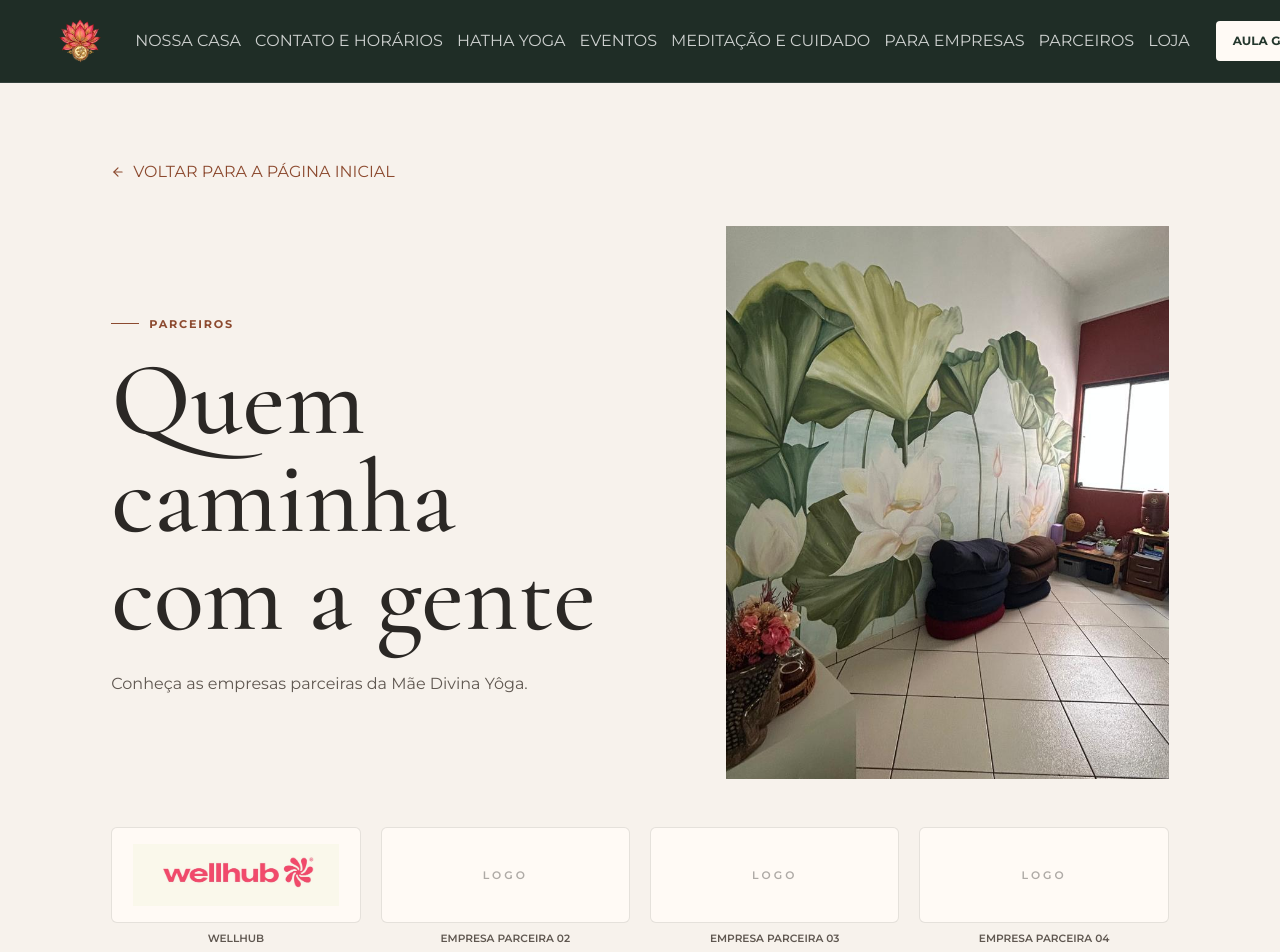
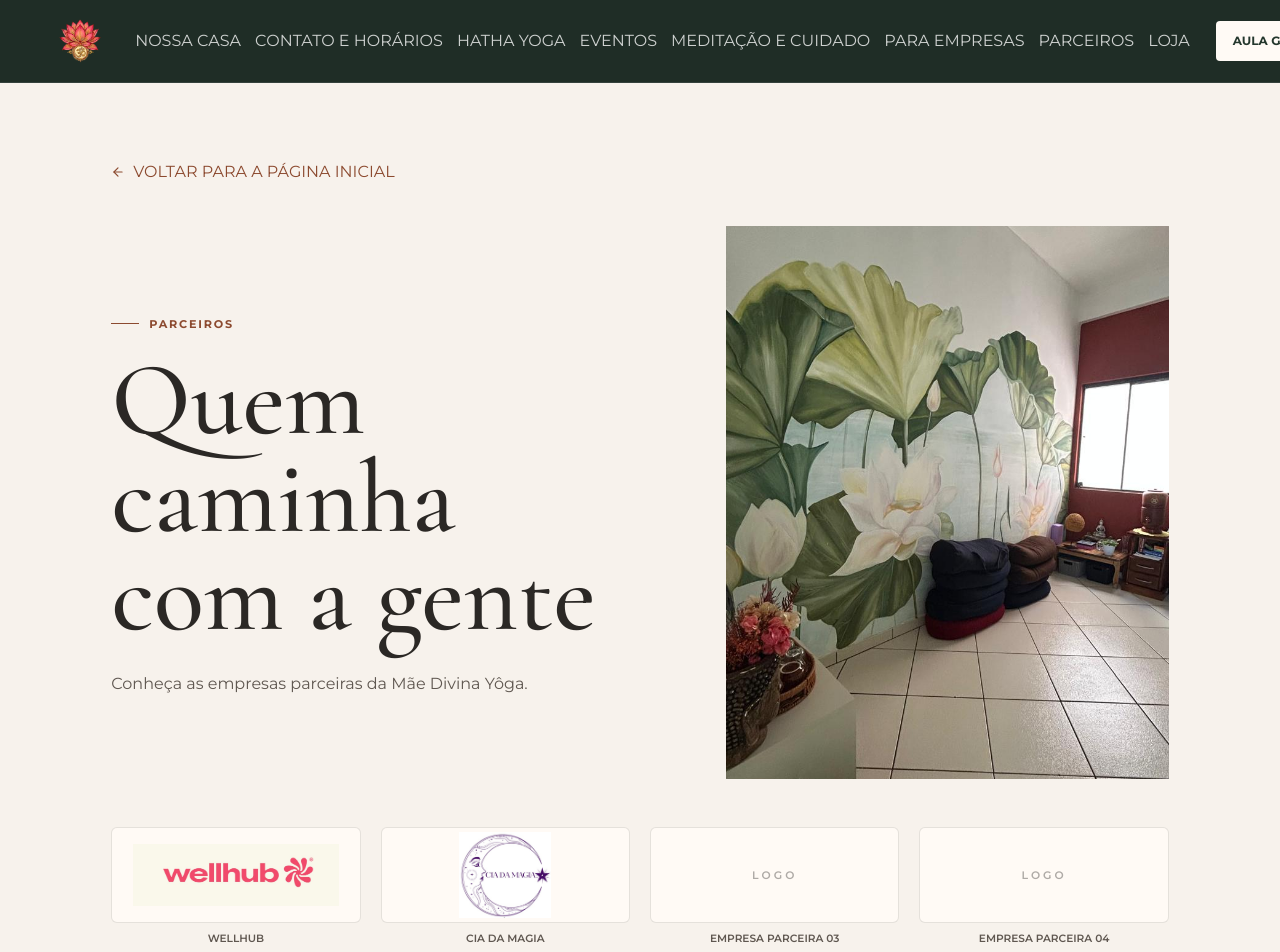
Before and after one commit to sejaanomalo-web/LP-MAE-DIVINA-YOGA, a Next.js app: page /parceiros in a window 1280 px wide. Shown: the top 952 px of the page. Built offline with nearby package versions, Linux system fonts and the light colour scheme.

Commit message:
feat: adiciona Cia da Magia aos parceiros

```diff
--- a/src/components/partners/partner-logo.tsx
+++ b/src/components/partners/partner-logo.tsx
@@ -23,7 +23,7 @@ export function PartnerLogo({ partner, size = "md", className = "" }: PartnerLog
 
   if (partner.logo) {
     return (
-      <div className={`${box} px-5 py-4`}>
+      <div className={`${box} ${partner.logoPadding === "compact" ? "p-1" : "px-5 py-4"}`}>
         <div className="relative h-full w-full">
           <Image src={partner.logo} alt={`Logo ${partner.name}`} fill sizes="240px" className="object-contain" />
         </div>
--- a/src/data/partners.ts
+++ b/src/data/partners.ts
@@ -11,6 +11,8 @@ export type Partner = {
   name: string;
   /** Caminho do logotipo em /public. Sem logo, aparece o espaço "LOGO". */
   logo?: string;
+  /** Reduz o respiro interno para logotipos com composição quadrada. */
+  logoPadding?: "compact";
   /** Ramo ou segmento da empresa (ex.: "Alimentação natural"). */
   segment?: string;
   /** Quem é a empresa: apresentação curta. */
@@ -34,7 +36,15 @@ export const partners: Partner[] = [
     description: "Wellhub é a plataforma de bem-estar corporativo nº 1 do mundo.",
     benefit: "É simples e fácil: basta agendar sua aula, vir participar e fazer o check-in no dia!",
   },
-  { id: "parceiro-02", name: "Empresa parceira 02" },
+  {
+    id: "cia-da-magia",
+    name: "Cia da Magia",
+    logo: "/images/cia-da-magia-logo.jpeg",
+    logoPadding: "compact",
+    why: "Acreditamos no mesmo propósito: uma vida leve e feliz. Instrumentos e objetos incríveis nos auxiliam nesse processo de amor!",
+    description: "Somos a Cia da Magia, uma loja presente há mais de 26 anos em Cascavel, com produtos místicos, incensos, cristais, velas, imagens e muito mais para auxiliar você a levar uma vida mais tranquila e conquistar tudo o que deseja.",
+    benefit: "Compre na Cia da Magia e ganhe um amuleto mágico.",
+  },
   { id: "parceiro-03", name: "Empresa parceira 03" },
   { id: "parceiro-04", name: "Empresa parceira 04" },
 ];
```
Also changed, not shown: public/images/cia-da-magia-logo.jpeg (added).
